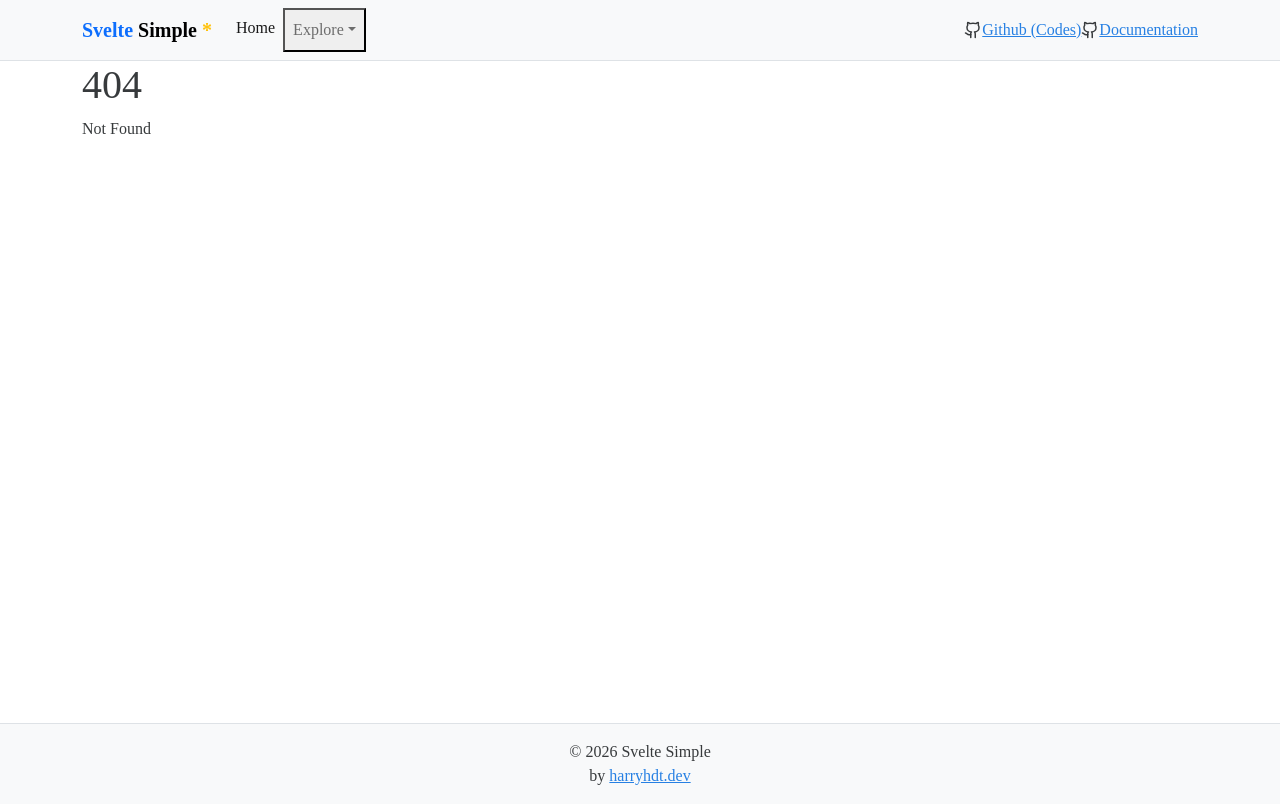
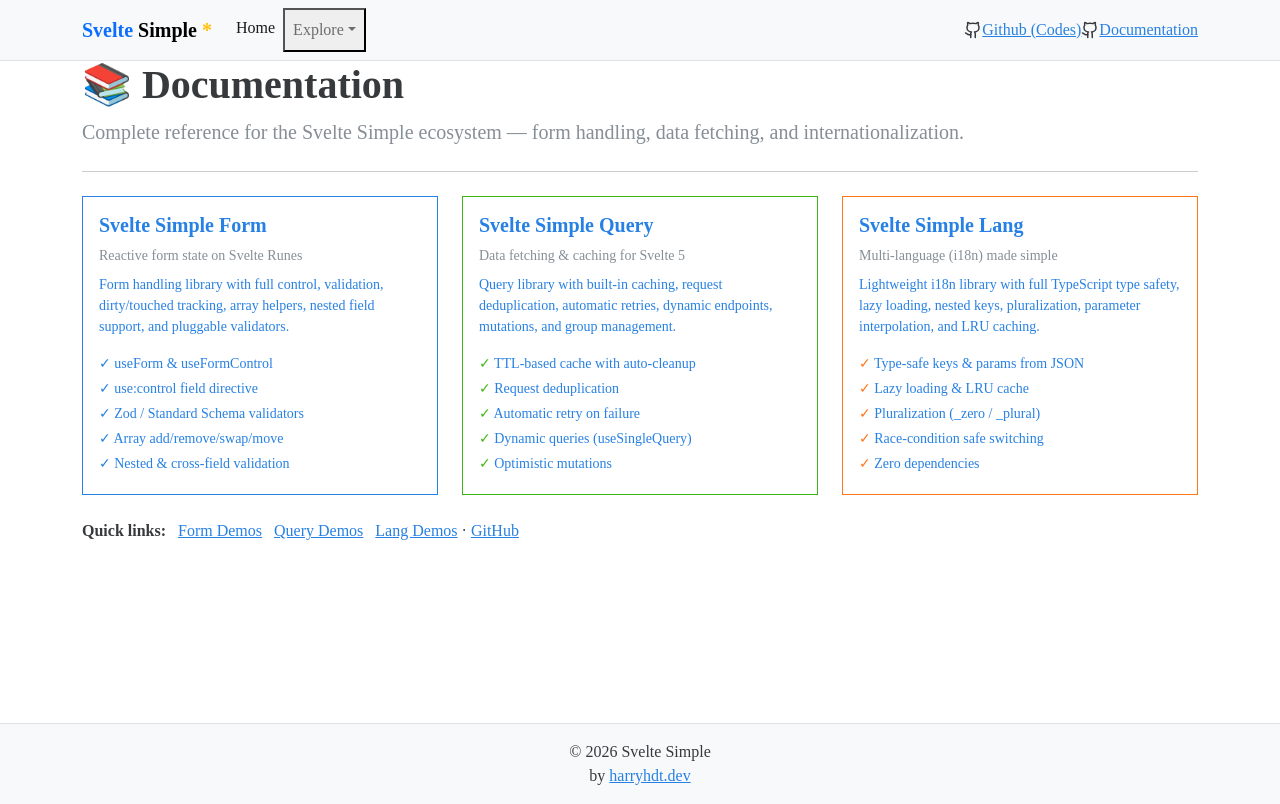
Before and after one commit to harryhdt/svelte-simple-usages, a SvelteKit app: page /docs in a window 1280 px wide. Before the commit this address had no page. Built offline with nearby package versions, Linux system fonts and the light colour scheme; a web font is replaced by a local one.

Commit message:
feat: add documentation for Svelte Simple libraries including Form, Query, and Lang

```diff
--- /dev/null
+++ b/src/routes/docs/+page.svelte
@@ -0,0 +1,94 @@
+<script lang="ts">
+	const libraries = [
+		{
+			name: 'Svelte Simple Form',
+			tagline: 'Reactive form state on Svelte Runes',
+			description:
+				'Form handling library with full control, validation, dirty/touched tracking, array helpers, nested field support, and pluggable validators.',
+			href: '/docs/form',
+			color: 'primary',
+			features: [
+				'useForm & useFormControl',
+				'use:control field directive',
+				'Zod / Standard Schema validators',
+				'Array add/remove/swap/move',
+				'Nested & cross-field validation'
+			]
+		},
+		{
+			name: 'Svelte Simple Query',
+			tagline: 'Data fetching & caching for Svelte 5',
+			description:
+				'Query library with built-in caching, request deduplication, automatic retries, dynamic endpoints, mutations, and group management.',
+			href: '/docs/query',
+			color: 'success',
+			features: [
+				'TTL-based cache with auto-cleanup',
+				'Request deduplication',
+				'Automatic retry on failure',
+				'Dynamic queries (useSingleQuery)',
+				'Optimistic mutations'
+			]
+		},
+		{
+			name: 'Svelte Simple Lang',
+			tagline: 'Multi-language (i18n) made simple',
+			description:
+				'Lightweight i18n library with full TypeScript type safety, lazy loading, nested keys, pluralization, parameter interpolation, and LRU caching.',
+			href: '/docs/lang',
+			color: 'warning',
+			features: [
+				'Type-safe keys & params from JSON',
+				'Lazy loading & LRU cache',
+				'Pluralization (_zero / _plural)',
+				'Race-condition safe switching',
+				'Zero dependencies'
+			]
+		}
+	];
+</script>
+
+<div class="docs-content">
+	<div class="mb-4">
+		<h1 class="fw-bold mb-2">📚 Documentation</h1>
+		<p class="lead text-muted mb-0">
+			Complete reference for the Svelte Simple ecosystem — form handling, data fetching, and
+			internationalization.
+		</p>
+	</div>
+
+	<hr class="mb-4" />
+
+	<div class="row g-4">
+		{#each libraries as lib}
+			<div class="col-12 col-md-6 col-lg-4">
+				<a href={lib.href} class="text-decoration-none">
+					<div class="card feature-card border-{lib.color} border">
+						<div class="card-body d-flex flex-column">
+							<h5 class="card-title fw-semibold">{lib.name}</h5>
+							<p class="text-muted small mb-2">{lib.tagline}</p>
+							<p class="card-text small flex-grow-1">{lib.description}</p>
+							<ul class="list-unstyled mb-0 small">
+								{#each lib.features as feat}
+									<li class="mb-1">
+										<span class="text-{lib.color}">&#10003;</span>
+										{feat}
+									</li>
+								{/each}
+							</ul>
+						</div>
+					</div>
+				</a>
+			</div>
+		{/each}
+	</div>
+
+	<div class="callout mt-4">
+		<strong>Quick links:</strong>
+		<a href="/form" class="ms-2">Form Demos</a>
+		<a href="/query" class="ms-2">Query Demos</a>
+		<a href="/lang" class="ms-2">Lang Demos</a>
+		&middot;
+		<a href="https://github.com/harryhdt" target="_blank">GitHub</a>
+	</div>
+</div>
```
